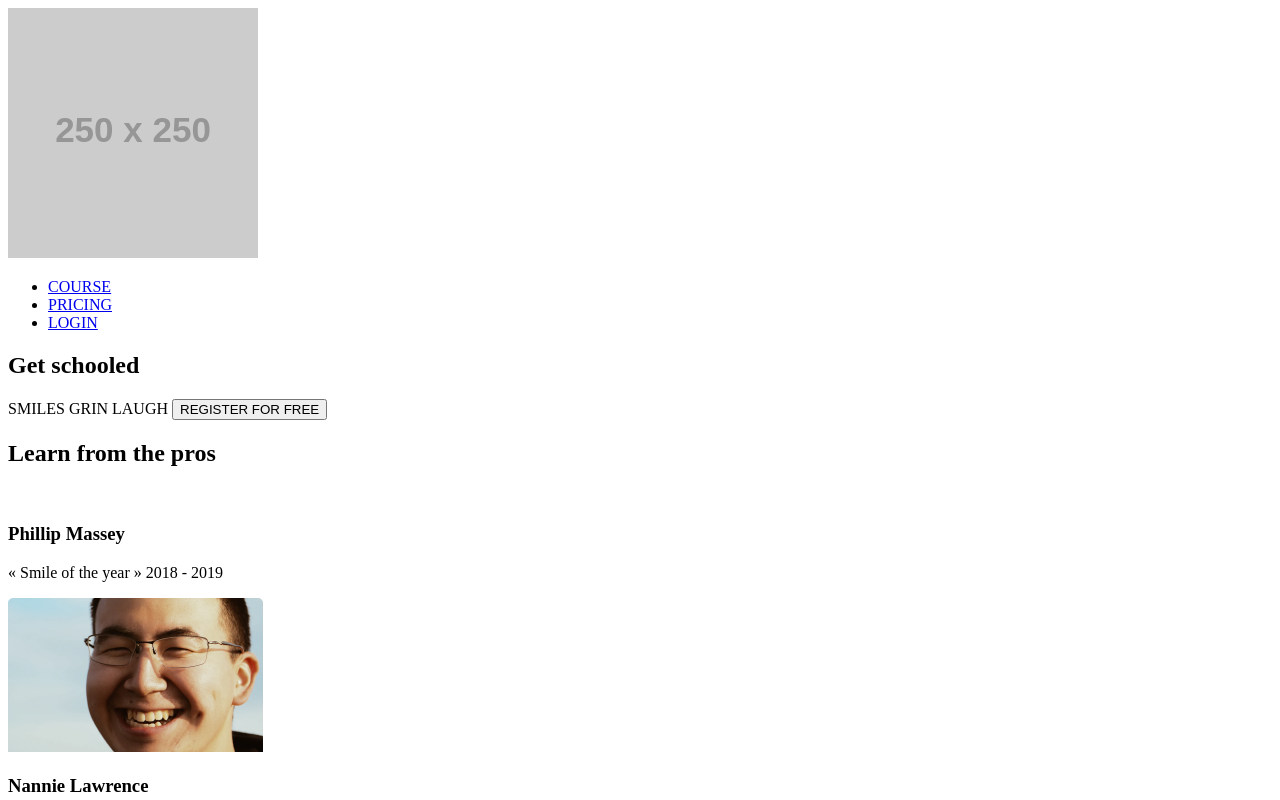
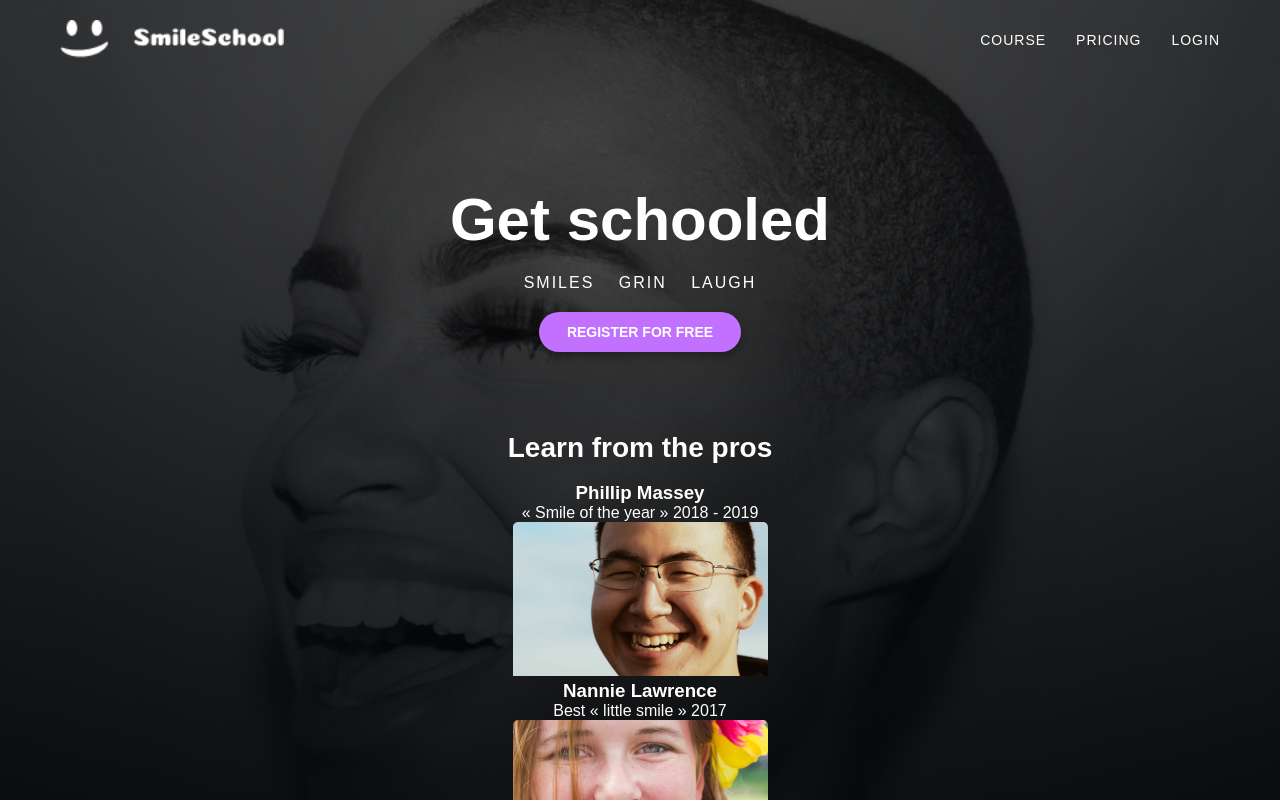
Before and after one commit to zainab9291/alx_html_css, a plain HTML site: page css_advanced/index.html in a window 1280 px wide. Shown: the top 800 px of the page. Drawn offline with Linux system fonts and the light colour scheme; placeholder pictures from the web are drawn by us.

Commit message:
add style file

```diff
--- a/css_advanced/index.html
+++ b/css_advanced/index.html
@@ -10,7 +10,7 @@
 <body>
     <header>
         <nav>
-            <img src="https://fakeimg.pl/250x250?text=Sample+Logo" alt="logo">
+            <img src="./images/logo.png" alt="logo">
 
             <ul>
                 <li><a href="#">COURSE</a></li>
@@ -22,12 +22,14 @@
     </header>
     <main>
         <section>
-            <div>
+            <div class="hero-content">
                 <h1>Get schooled</h1>
-                <span>SMILES</span>
-                <span>GRIN</span>
-                <span>LAUGH</span>
-                <button>REGISTER FOR FREE</button>
+                <div class="smile-texts">
+                  <span>SMILES</span>
+                  <span>GRIN</span>
+                  <span>LAUGH</span>
+                  </div>
+                <button class="hero-content">REGISTER FOR FREE</button>
             </div>
             <div>
                 <h2>Learn from the pros</h2>
--- a/css_advanced/styles.css
+++ b/css_advanced/styles.css
@@ -0,0 +1,126 @@
+/* styles.css */
+
+/* 1. Reset */
+* {
+  margin: 0;
+  padding: 0;
+  box-sizing: border-box;
+}
+
+body {
+  font-family: 'Arial', sans-serif;
+  background: #000; /* fallback */
+  color: white;
+}
+
+/* 2. Header */
+header {
+  position: absolute;
+  width: 100%;
+  top: 100;
+  padding: 20px 60px;
+  display: flex;
+  justify-content: space-between;
+  align-items: center;
+  z-index: 10;
+}
+
+header nav {
+  display: flex;
+  align-items: center;
+  justify-content: space-between;
+  width: 100%;
+}
+
+header img {
+  height: 40px;
+}
+
+header ul {
+  list-style: none;
+  display: flex;
+  gap: 30px;
+}
+
+header ul li a {
+  text-decoration: none;
+  color: white;
+  font-size: 14px;
+  letter-spacing: 1px;
+}
+
+/* 3. Banner Section */
+main > section:first-of-type {
+  position: relative;
+  height: 150vh;
+  background: linear-gradient(to bottom, rgba(0, 0, 0, 0.6), rgba(0, 0, 0, 0.9)),
+    url('./images/Object.png') center/cover no-repeat;
+  display: flex;
+  flex-direction: column;
+  align-items: center;
+  justify-content: center;
+  text-align: center;
+  padding: 100px 20px 0;
+}
+
+
+main h1 {
+  font-size: 60px;
+  font-weight: bold;
+  margin-bottom: 20px;
+}
+
+main span {
+  font-size: 16px;
+  margin: 0 10px;
+  letter-spacing: 2px;
+}
+
+
+main button {
+    position: relative;
+  background: #C271FF;
+  color: white;
+  border: none;
+  border-radius: 30px;
+  padding: 12px 28px;
+  font-weight: bold;
+  font-size: 14px;
+  margin-top: 20px;
+  cursor: pointer;
+  box-shadow: 0 4px 8px rgba(0,0,0,0.3);
+  display: flex;
+  justify-content: center; /* centers horizontally */
+  align-items: center;
+  align-items: center;
+}
+
+/* 4. Learn from the pros */
+main h2 {
+  margin-top: 80px;
+  font-size: 28px;
+}
+
+main h2 span {
+  color: #C271FF;
+}
+.hero-content {
+  display: flex;
+  flex-direction: column;
+  align-items: center;  /* this aligns everything to center horizontally */
+  text-align: center;
+}
+
+
+
+.hero-content button {
+  background: #C271FF;
+  color: white;
+  border: none;
+  border-radius: 30px;
+  padding: 12px 28px;
+  font-weight: bold;
+  font-size: 14px;
+  cursor: pointer;
+  box-shadow: 0 4px 8px rgba(0,0,0,0.3);
+}
```
Also changed, not shown: 1 other file.
